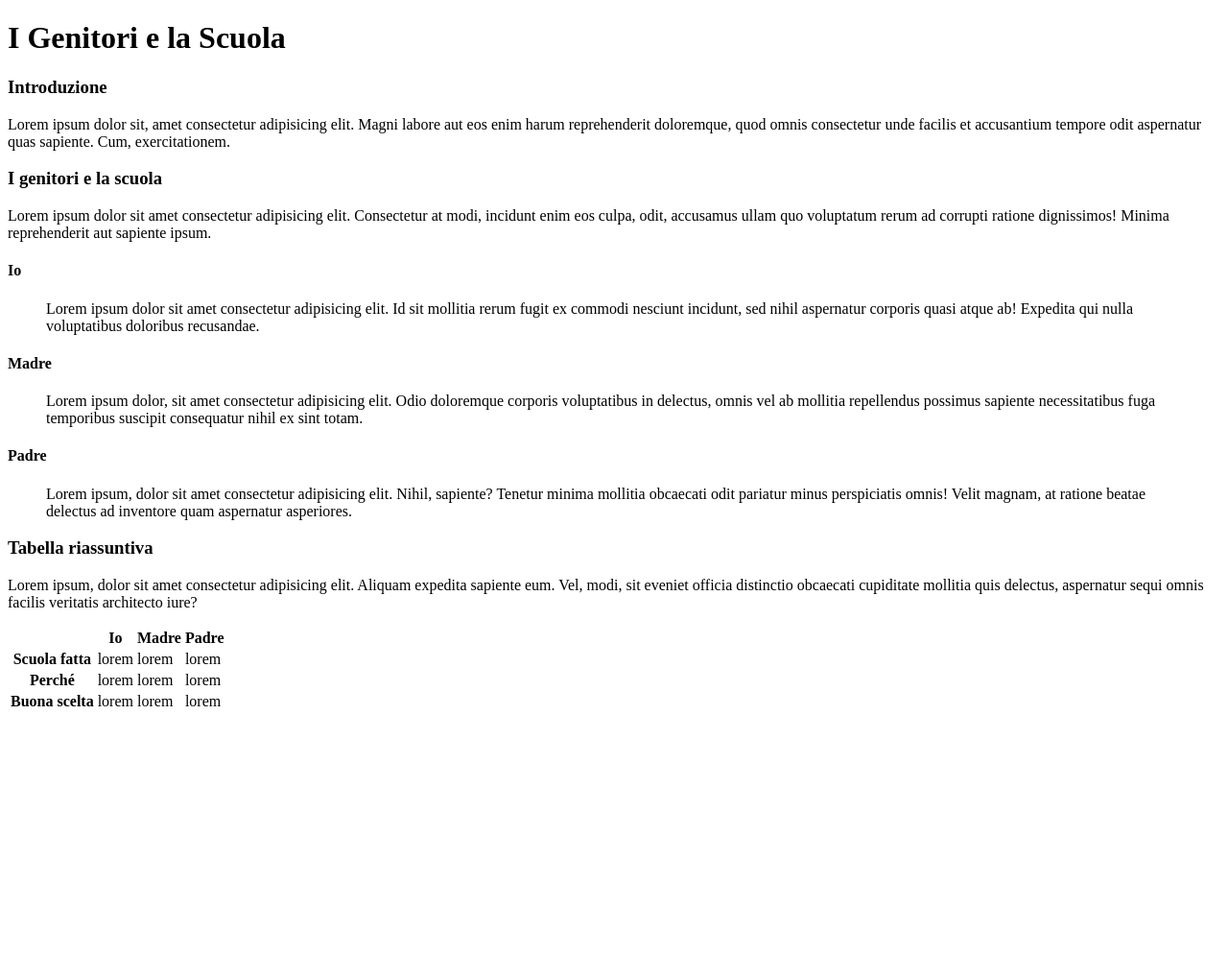
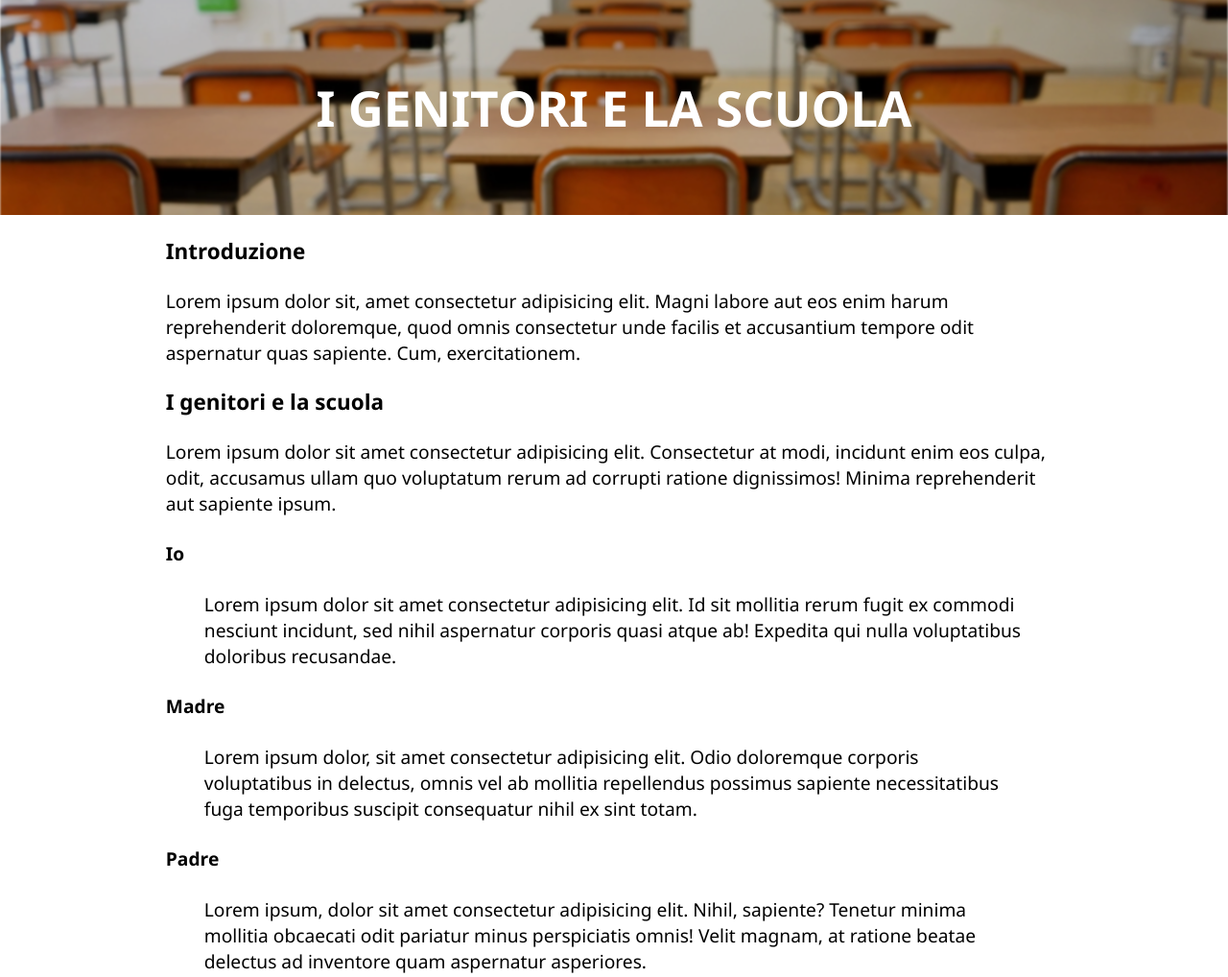
Before and after one commit to MuttoniSamuele/sito-scuola-genitori, a plain HTML site: page index.html in a window 1280 px wide. Shown: the top 1018 px of the page at 96% size. Before the commit the page ends 800 px from the top, so only its background shows below. Drawn offline with Linux system fonts and the light colour scheme.

Commit message:
Add header

```diff
--- a/index.html
+++ b/index.html
@@ -8,9 +8,12 @@
   <link rel="stylesheet" href="./style.css">
 </head>
 <body>
+  <header>
+    <img src="./school.png" alt="School">
+    <h1>I GENITORI E LA SCUOLA</h1>
+  </header>
+
   <main>
-    <h1>I Genitori e la Scuola</h1>
-
     <section>
       <h3>Introduzione</h3>
       <p>Lorem ipsum dolor sit, amet consectetur adipisicing elit. Magni labore aut eos enim harum reprehenderit doloremque, quod omnis consectetur unde facilis et accusantium tempore odit aspernatur quas sapiente. Cum, exercitationem.</p>
@@ -67,5 +70,9 @@
     </section>
 
   </main>
+
+  <footer>
+
+  </footer>
 </body>
 </html>
--- a/style.css
+++ b/style.css
@@ -1,3 +1,51 @@
 *, *::before, *::after {
   box-sizing: border-box;
 }
+
+body {
+  margin: 0;
+  font-family: "Segoe UI", Arial, sans-serif;
+  font-size: 1.2rem;
+}
+
+
+main {
+  margin: 0 auto;
+  max-width: 75rem;
+  padding: 0 1rem;
+}
+
+
+header {
+  position: relative;
+  width: 100%;
+  height: 14rem;
+  overflow: hidden;
+}
+
+header img {
+  position: absolute;
+  top: 50%;
+  left: 50%;
+  transform: translate(-50%, -50%);
+  width: 100%;
+  object-fit: cover;
+  filter: blur(1px) brightness(0.75);
+}
+
+
+header h1 {
+  position: absolute;
+  top: 50%;
+  left: 50%;
+  transform: translate(-50%, -50%);
+  margin: 0;
+  color: white;
+  font-size: 3.2rem;
+  white-space: nowrap;
+}
+
+section {
+  max-width: 80%;
+  margin: 0 auto;
+}
```
Also changed, not shown: school.png (added).
